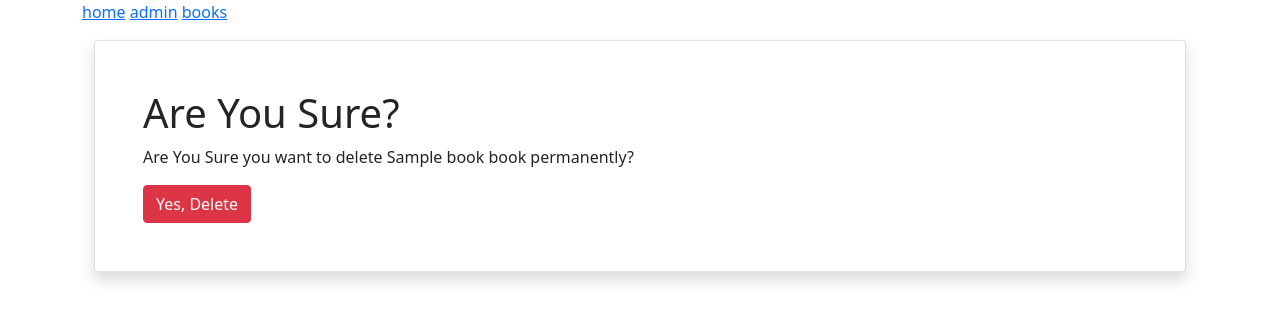
After one commit to sam8315/bookstore, a Django app: template books/templates/books/book_delete.html in a window 1280 px wide. The commit adds this page. Shown: the top 322 px of the page. Run offline with Django 5.2, Linux system fonts and the light colour scheme; the template is opened without the code that fills it: most values are stand-ins (such as "Sample title", 1, 10 or a date in 2020).

Commit message:
add BookDeleteView

```diff
--- /dev/null
+++ b/books/templates/books/book_delete.html
@@ -0,0 +1,15 @@
+
+{% extends '_base.html' %}
+{% block title %}Delete book{% endblock%}
+{% block content %}
+<div class="container">
+    <div class="card shadow my-3 p-5">
+        <h1>Are You Sure?</h1>
+        <p>Are You Sure you want to delete {{ book.title }} book permanently?</p>
+        <form action='' method='POST'>
+            {% csrf_token %}
+            <input class='btn btn-danger' type='submit' value='Yes, Delete'>
+        </form>
+    </div>
+</div>
+{% endblock%}
--- a/books/templates/books/book_detail.html
+++ b/books/templates/books/book_detail.html
@@ -8,6 +8,8 @@
         <br/>
         <a href="{% url 'book_list' %}">all book list</a>
         <a href="{% url 'book_update' book.id %}">update</a>
+        <a href="{% url 'book_delete' book.id %}">delete</a>
+
 
 
 
--- a/books/urls.py
+++ b/books/urls.py
@@ -1,10 +1,12 @@
 from django.urls import path
 
-from .views import BookListView, BookDetailsView, BookCreateView, BookUpdateView
+from .views import BookListView, BookDetailsView, BookCreateView, BookUpdateView, BoolDeleteView
 urlpatterns = [
     path('', BookListView.as_view(), name='book_list'),
     path('<int:pk>/', BookDetailsView.as_view(), name='book_detail'),
     path('new/', BookCreateView.as_view(), name='book_create'),
     path('<int:pk>/edit/', BookUpdateView.as_view(), name='book_update'),
+    path('<int:pk>/delete/', BoolDeleteView.as_view(), name='book_delete'),
+
 
 ]
```
Also changed, not shown: books/views.py (+7 -1 lines), db.sqlite3.
